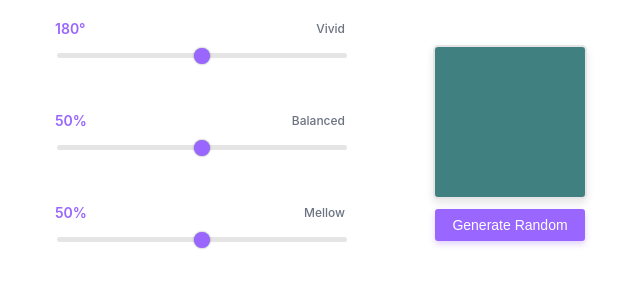
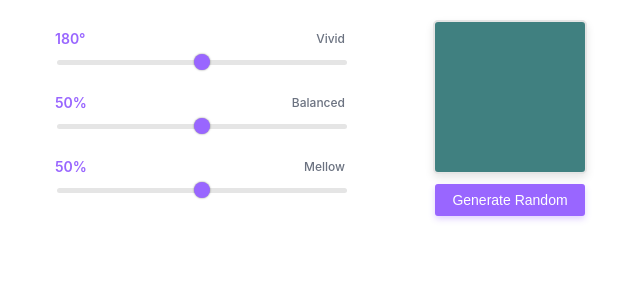
Before and after one commit to andriigardu/color_generator, a plain HTML site: page index.html in a window 1280 px wide. Shown: the whole page, without its empty margins (285-925 px from the left). Drawn offline with Linux system fonts and the light colour scheme.

Commit message:
Update index.html

```diff
--- a/index.html
+++ b/index.html
@@ -1,4 +1,3 @@
-
 <!DOCTYPE html>
 <html lang="en">
 <head>
@@ -30,18 +29,18 @@ body {
     flex: 1;
     display: flex;
     flex-direction: column;
-    gap: 30px;
+    gap: 15px; /* Reduced gap between slider groups */
 }
 .input-group {
     position: relative;
     text-align: left;
-    margin-bottom: 20px;
+    margin-bottom: 10px; /* Reduced margin */
 }
 .slider-header {
     display: flex;
     justify-content: space-between;
     align-items: center;
-    margin-bottom: 5px;
+    margin-bottom: 2px; /* Reduced margin */
 }
 .slider-value {
     font-size: 14px;
@@ -62,6 +61,7 @@ input[type="range"] {
     border-radius: 5px;
     outline: none;
     transition: background 0.3s;
+    margin-top: 3px; /* Reduced margin */
 }
 input[type="range"]::-webkit-slider-thumb {
     -webkit-appearance: none;
```
